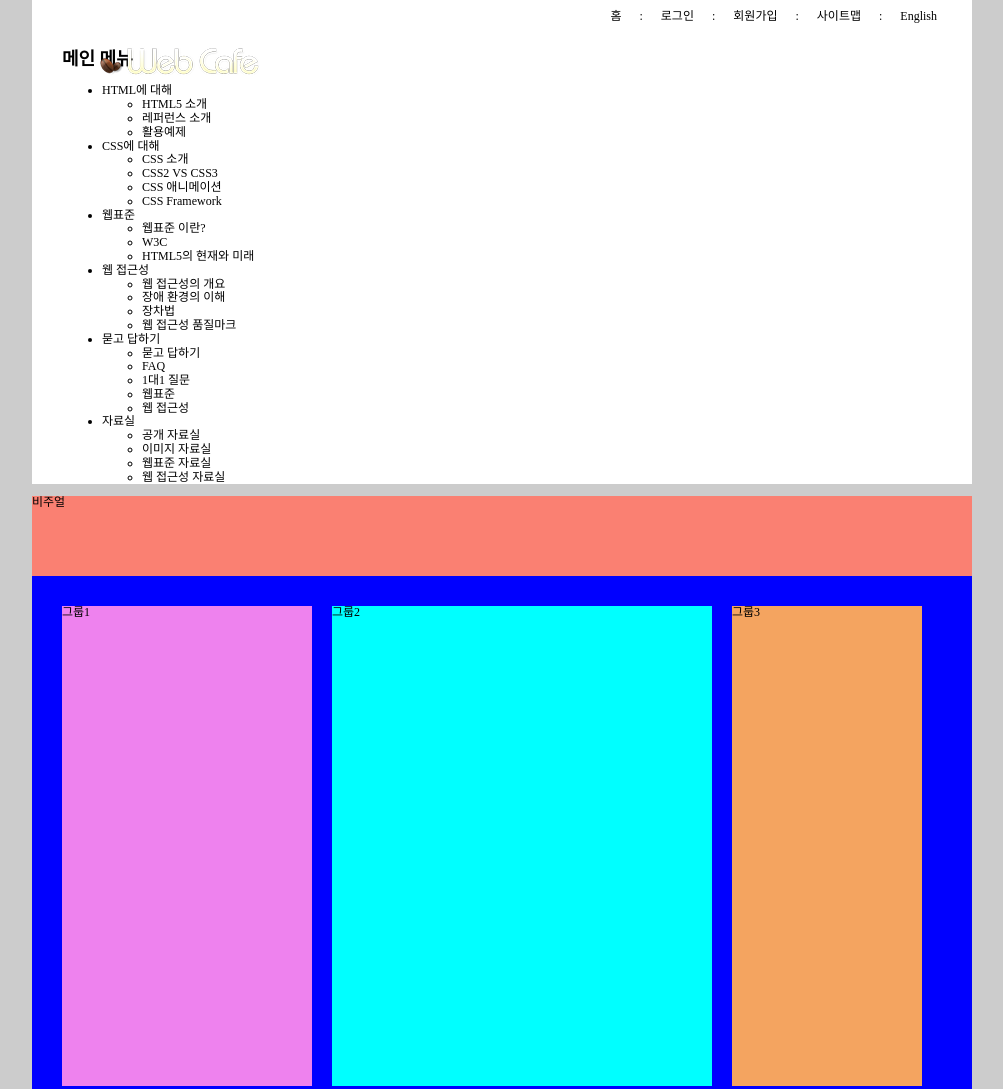
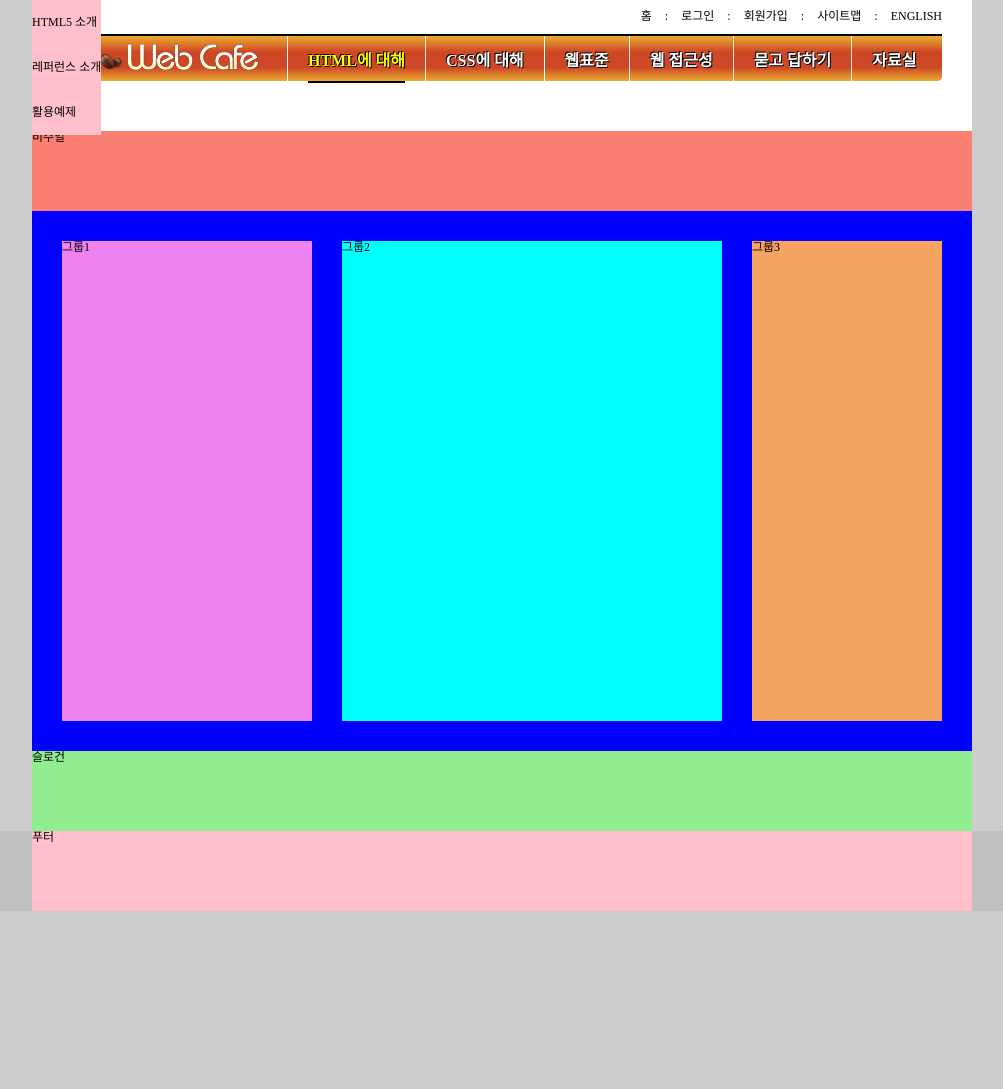
Before and after one commit to LeeHyungi0622/html5, a plain HTML site: page index.html in a window 1280 px wide. Shown: the top 1089 px of the page, without its empty margins (138-1141 px from the left). After the commit the page ends 911 px from the top, so only its background shows below. Drawn offline with Linux system fonts and the light colour scheme; a web font is replaced by a local one.

Commit message:
메인 메뉴 일부 완성

```diff
--- a/css/style.css
+++ b/css/style.css
@@ -1,21 +1,30 @@
 @import url(//spoqa.github.io/spoqa-han-sans/css/SpoqaHanSansNeo.css);
 @import url(./normalize.css);
 
-/* 숨김 콘텐츠  */
+/* 숨김 콘텐츠 */
 
 .a11y-hidden {
-    background-color: yellow;
-    display: none;
+    background-color: red;
+    position: absolute;
     width: 1px;
     height: 1px;
     margin: -1px;
     overflow: hidden;
+    clip: rect(0 0 0 0);
     clip-path: polygon(0 0, 0 0, 0 0);
+}
+
+
+/* 스타일 초기화 */
+
+.reset-list {
+    list-style: none;
+    margin: 0;
+    padding-left: 0;
 }
 
 html {
     font-size: 10px;
-    ;
 }
 
 body {
@@ -25,12 +34,11 @@ body {
     font-family: 'Spoqa Han Sans Neo', 'sans-serif';
 }
 
-* {
+body *,
+body *::before,
+body *::after {
     box-sizing: border-box;
 }
-
-
-/* 링크 스타일 */
 
 a {
     text-decoration: none;
@@ -51,10 +59,8 @@ a {
 
 .header {
     background-color: #fff;
-    /* 병합되지 않도록 trick */
-    /* border-top: 1px solid transparent; */
     position: relative;
-    padding: 0 30px;
+    padding: 0 30px 50px;
 }
 
 
@@ -63,16 +69,14 @@ a {
 .logo {
     margin: 0;
     position: absolute;
-    top: 45px;
+    top: 41px;
     left: 65px;
     font-size: 100%;
     line-height: 1;
 }
 
-.logo a,
-.logo img {
-    display: block;
-}
+
+/* 안내링크 */
 
 .member {
     margin: 0;
@@ -80,19 +84,9 @@ a {
     padding-left: 0;
     text-align: right;
     font-size: 0;
+    padding: 5px 0;
     position: relative;
     right: -10px;
-}
-
-.member a {
-    padding: 5px 15px;
-    display: inline-block;
-    margin: 5px 0;
-    text-transform: capitalize;
-}
-
-.divider {
-    margin: 0 3px;
 }
 
 .member li {
@@ -100,13 +94,67 @@ a {
     font-size: 1.2rem;
 }
 
+.member a {
+    display: inline-block;
+    padding: 5px 10px;
+    text-transform: uppercase;
+}
 
-/* member 안에 자식요소의 앞에 또 다른 자식요소를 만든다.  */
+.divider {
+    margin: 0 3px;
+}
 
 
-/* .member li::before {
-    content: ":";
-} */
+/* 메인 메뉴 */
+
+.menu {
+    border-top: 2px solid #000;
+    /* box-shadow: 0 -2px 0 0 #000; */
+    background: #ce4827 linear-gradient(to bottom, #eaac2e 0%, #ce4827 35%, #ce4827 70%, #eaac2e 100%);
+    border-radius: 0 0 5px 5px;
+    height: 47px;
+    padding-left: 225px;
+}
+
+.menu-item {
+    float: left;
+    border-left: 1px solid #fff;
+    line-height: 45px;
+}
+
+.menu-item-button {
+    padding: 2px 20px 0;
+    display: block;
+    color: #fff;
+    font-size: 1.6rem;
+    font-weight: 700;
+    text-shadow: 1px 1px 0 #000, -1px -1px 0 #000;
+}
+
+.menu-act .menu-item-button {
+    color: #ff0;
+    /* border-bottom: 2px solid #000; */
+}
+
+.menu-act .menu-item-button::after {
+    content: "";
+    display: block;
+    background-color: #000;
+    height: 2px;
+    margin-top: -2px;
+}
+
+.sub-menu {
+    background-color: pink;
+    position: absolute;
+    display: none;
+}
+
+.sub-menu1 {
+    display: block;
+    top: 0;
+    left: 0;
+}
 
 .visual {
     background-color: salmon;
@@ -115,13 +163,10 @@ a {
 
 .main {
     background-color: blue;
-    /* height: 60vh; */
-    /* overflow: hidden; */
-    /* border: 10px solid green; */
-    box-sizing: border-box;
     display: flex;
+    flex-direction: row;
+    justify-content: space-between;
     padding: 30px;
-    justify-content: space-between;
 }
 
 .group {
@@ -131,7 +176,6 @@ a {
 .group1 {
     background-color: violet;
     width: 250px;
-    /* border: 2px solid red; */
 }
 
 .group2 {
@@ -147,16 +191,7 @@ a {
 .slogan {
     background-color: lightgreen;
     height: 10vh;
-    /* clear: both; */
-    /* margin-top: 250px; */
 }
-
-
-/* .slogan::before {
-    content: "첫 번째 자식 요소 입니다."
-}
-
-.slogan::after {} */
 
 .footer {
     background-color: silver;
--- a/index.html
+++ b/index.html
@@ -1,9 +1,9 @@
 <!DOCTYPE html>
-<html lang="ko-KR">
+<html lang="ko">
 
 <head>
     <meta charset="UTF-8">
-    <title>웹카페-HTML5, CSS3, 웹 표준, 접근성</title>
+    <title>웹카페-HTML5, CSS3, 웹표준, 웹접근성</title>
     <link rel="stylesheet" href="css/style.css">
 </head>
 
@@ -11,33 +11,23 @@
     <div class="container">
         <header class="header">
             <h1 class="logo">
-                <a href="#"><img src="./images/logo.png" alt="web cafe"></a>
+                <a href="#">
+                    <img src="./images/logo.png" alt="web cafe">
+                </a>
             </h1>
-            <!-- ul.member>li*5>a[href="#"] -->
             <ul class="member">
-                <li>
-                    <a href="#">홈</a><span class="divider" aria-hidden="true">:</span>
-                </li>
-                <li>
-                    <a href="#">로그인</a><span class="divider" aria-hidden="true">:</span>
-                </li>
-                <li>
-                    <a href="#">회원가입</a><span class="divider" aria-hidden="true">:</span>
-                </li>
-                <li>
-                    <a href="#">사이트맵</a><span class="divider" aria-hidden="true">:</span>
-                </li>
-                <li>
-                    <a href="#">english</a>
-                </li>
+                <li><a href="#">홈</a><span class="divider" aria-hidden="true">:</span></li>
+                <li><a href="#">로그인</a><span class="divider" aria-hidden="true">:</span></li>
+                <li><a href="#">회원가입</a><span class="divider" aria-hidden="true">:</span></li>
+                <li><a href="#">사이트맵</a><span class="divider" aria-hidden="true">:</span></li>
+                <li><a href="#">english</a></li>
             </ul>
             <nav class="navigation">
-                <h2 class="a11y-hidden"> 메인메뉴</h2>
-                <h2 class="readable-hidden">메인 메뉴</h2>
-                <ul class="menu">
-                    <li class="menu-item menu-act" tabindex="0">
-                        <span class="menu-item-text">HTML에 대해</span>
-                        <ul class="sub-menu sub-menu1">
+                <h2 class="a11y-hidden">메인 메뉴</h2>
+                <ul class="menu reset-list">
+                    <li class="menu-item menu-act">
+                        <a href="#" role="button" class="menu-item-button">HTML에 대해</a>
+                        <ul class="sub-menu sub-menu1 reset-list">
                             <li>
                                 <a href="#">HTML5 소개</a>
                             </li>
@@ -49,9 +39,9 @@
                             </li>
                         </ul>
                     </li>
-                    <li class="menu-item" tabindex="0">
-                        <span class="menu-item-text">CSS에 대해</span>
-                        <ul class="sub-menu sub-menu2">
+                    <li class="menu-item">
+                        <a href="#" role="button" class="menu-item-button">CSS에 대해</a>
+                        <ul class="sub-menu sub-menu2 reset-list">
                             <li>
                                 <a href="#">CSS 소개</a>
                             </li>
@@ -66,9 +56,9 @@
                             </li>
                         </ul>
                     </li>
-                    <li class="menu-item" tabindex="0">
-                        <span class="menu-item-text">웹표준</span>
-                        <ul class="sub-menu sub-menu3">
+                    <li class="menu-item">
+                        <a href="#" role="button" class="menu-item-button">웹표준</a>
+                        <ul class="sub-menu sub-menu3 reset-list">
                             <li>
                                 <a href="#">웹표준 이란?</a>
                             </li>
@@ -80,9 +70,9 @@
                             </li>
                         </ul>
                     </li>
-                    <li class="menu-item" tabindex="0">
-                        <span class="menu-item-text">웹 접근성</span>
-                        <ul class="sub-menu sub-menu4">
+                    <li class="menu-item">
+                        <a href="#" role="button" class="menu-item-button">웹 접근성</a>
+                        <ul class="sub-menu sub-menu4 reset-list">
                             <li>
                                 <a href="#">웹 접근성의 개요</a>
                             </li>
@@ -97,9 +87,9 @@
                             </li>
                         </ul>
                     </li>
-                    <li class="menu-item" tabindex="0">
-                        <span class="menu-item-text">묻고 답하기</span>
-                        <ul class="sub-menu sub-menu5">
+                    <li class="menu-item">
+                        <a href="#" role="button" class="menu-item-button">묻고 답하기</a>
+                        <ul class="sub-menu sub-menu5 reset-list">
                             <li>
                                 <a href="#">묻고 답하기</a>
                             </li>
@@ -117,9 +107,9 @@
                             </li>
                         </ul>
                     </li>
-                    <li class="menu-item" tabindex="0">
-                        <span class="menu-item-text">자료실</span>
-                        <ul class="sub-menu sub-menu6">
+                    <li class="menu-item">
+                        <a href="#" role="button" class="menu-item-button">자료실</a>
+                        <ul class="sub-menu sub-menu6 reset-list">
                             <li>
                                 <a href="#">공개 자료실</a>
                             </li>
@@ -142,7 +132,6 @@
             <div class="group group1">그룹1</div>
             <div class="group group2">그룹2</div>
             <div class="group group3">그룹3</div>
-            <div class="clearfix"></div>
         </main>
         <article class="slogan">슬로건</article>
         <footer class="footer">
```
